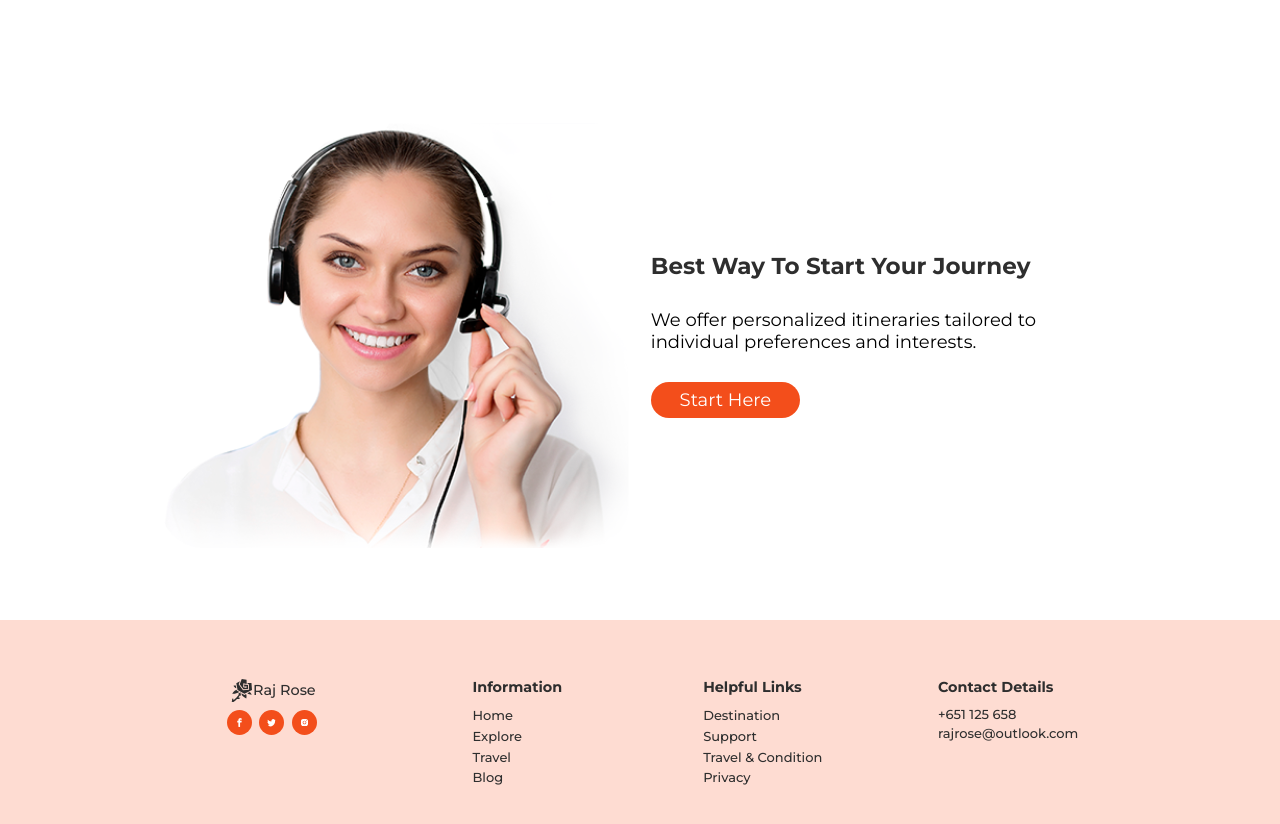
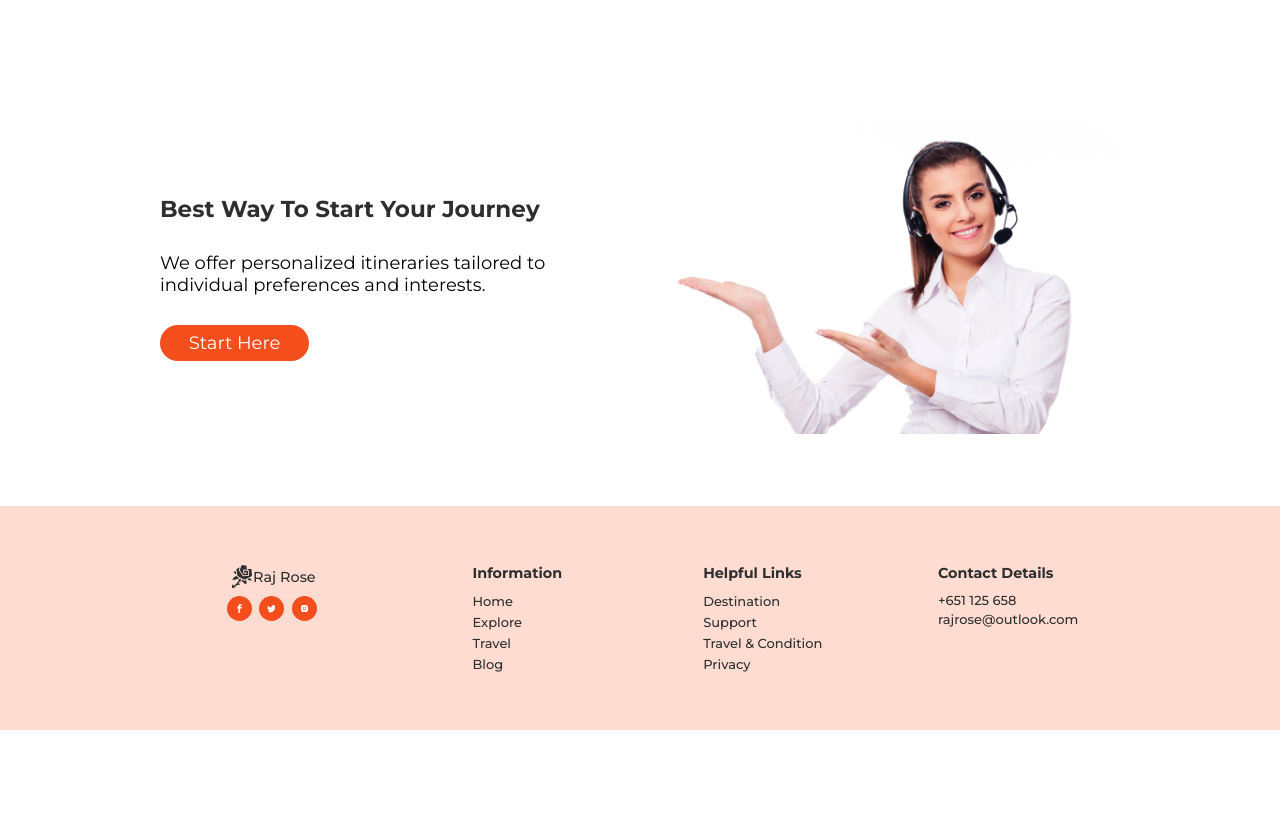
Before and after one commit to Usman-Marwat/Raj-Rose-Pvt-Ltd, a React (Vite) app: page / in a window 1280 px wide. Shown: the part 4880-5704 px from the top of the page. After the commit the page ends 5610 px from the top, so only its background shows below. Built offline with nearby package versions, Linux system fonts and the light colour scheme.

Commit message:
Replace woman calling image

```diff
--- a/src/components/Subscribe/Subscribe.jsx
+++ b/src/components/Subscribe/Subscribe.jsx
@@ -1,13 +1,12 @@
 import React from 'react';
 
 import './Subscribe.css';
-import womanCalling from '../../assets/womanCalling.png';
+import womanCalling from '../../assets/womanCalling.jpg';
 
 function Subscribe() {
 	return (
 		<div className="subscribe section container">
 			<div className="secContainer grid">
-				<img src={womanCalling} alt="lady calling" />
 				<div className="textDiv">
 					<h4>Best Way To Start Your Journey</h4>
 					<p>
@@ -16,6 +15,7 @@ function Subscribe() {
 					</p>
 					<button className="btn">Start Here</button>
 				</div>
+				<img src={womanCalling} alt="lady calling" />
 			</div>
 		</div>
 	);
```
Also changed, not shown: src/assets/womanCalling.jpg.
